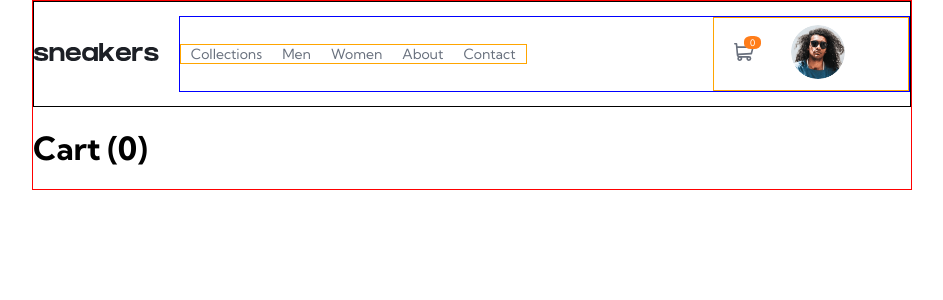
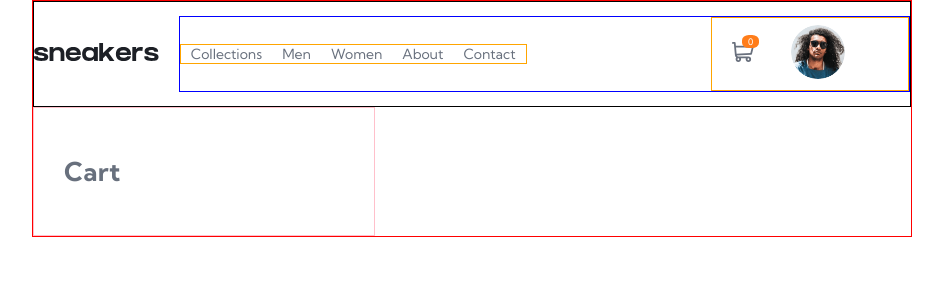
Before and after one commit to annaduong17/e-commerce, a React (Create React App) app: page /cart in a window 1280 px wide. Shown: the top 300 px of the page, without its empty margins (168-1111 px from the left). Built offline with nearby package versions, Linux system fonts and the light colour scheme.

Commit message:
style cart

```diff
--- a/src/components/Cart.js
+++ b/src/components/Cart.js
@@ -15,11 +15,6 @@ function Cart() {
     }
   }, [cart]);
 
-  const numOfItems = cart.reduce((acc, curr) => {
-    acc += curr.cartQuantity;
-    return acc;
-  }, 0)
-
   const renderedItems = cart.map((product) => {
 
     return(
@@ -29,10 +24,10 @@ function Cart() {
 
 
   return(
-    <div>
-      <h1>Cart {`(${numOfItems})`}</h1>
+    <div className='cart'>
+      <h1>Cart</h1>
       {renderedItems}
-      {showButton && <Button className="orange-btn">Checkout</Button>}
+      {showButton && <Button className="orange-btn checkout">Checkout</Button>}
     </div>
   )
 }
--- a/src/components/CartItem.js
+++ b/src/components/CartItem.js
@@ -9,12 +9,13 @@ function CartItem({ id, name, price, imgUrl, discount, cartQuantity }) {
 
   return(
     <div className="cart-item">
-      <img className="cart-size" src={`/images/products/${imgUrl}`} alt="shoes" />
-      <div>
-        <p>{name}</p>
-        <p>{discountedPrice} x {cartQuantity} {discountedPrice * cartQuantity}</p>
+      <div className="cart-item--left">
+        <img className="cart-size" src={`/images/products/${imgUrl}`} alt="shoes" />
+        <div className="cart-item-details">
+          <p>{name}</p>
+          <p>${discountedPrice} x {cartQuantity} <span className='item-total'>${discountedPrice * cartQuantity}</span></p>
+        </div>
       </div>
-      <button>Edit</button>
       <button onClick={() => handleDeleteProduct(id)}>
         <img src="/images/icons/icon-delete.svg" alt="delete icon" />
       </button>
--- a/src/components/Navbar.js
+++ b/src/components/Navbar.js
@@ -40,7 +40,7 @@ function Navbar() {
           <li className='navlink'>
             <NavLink to="/cart">
               <span>{numOfItems}</span>
-              <img className='cart' src="/images/icons/icon-cart.svg" alt="cart icon" />
+              <img className='cart-icon' src="/images/icons/icon-cart.svg" alt="cart icon" />
             </NavLink>
           </li>
           <li className='navlink'>
--- a/src/index.scss
+++ b/src/index.scss
@@ -343,12 +343,61 @@ button {
   }
 }
 
+.cart {
+  border: 1px solid pink;
+  width: 280px;
+  font-size: 13px;
+  color: $dark-gray-blue;
+  letter-spacing: 0.45px;
+  padding: 30px;
+
+  button {
+    max-width: 100%;
+    margin-top: 10px;
+  }
+}
+
 .cart-item {
+  border: 1px solid purple;
   display: flex;
+  justify-content: space-between;
   align-items: center;
 
   img.cart-size {
-    width: 30px;
-    height: 30px;
+    width: 50px;
+    height: auto;
+    margin-right: 10px;
+    border-radius: 3px;
   }
+
+  .cart-item--left {
+    border: 1px solid #008000;
+    display: flex;
+    align-items: center;
+    line-height: 1.75;
+    letter-spacing: 0.5px;
+    margin-block: 10px;
+  }
+
+  .cart-item-details {
+    display: flex;
+    flex-direction: column;
+    align-items: flex-start;
+  }
+
+  p {
+    margin: 0;
+  }
+
+  .item-total {
+    font-weight: bold;
+    color: $black;
+  }
+
+  button {
+    background: transparent;
+    border: none;
+  }
+
+
 }
```
